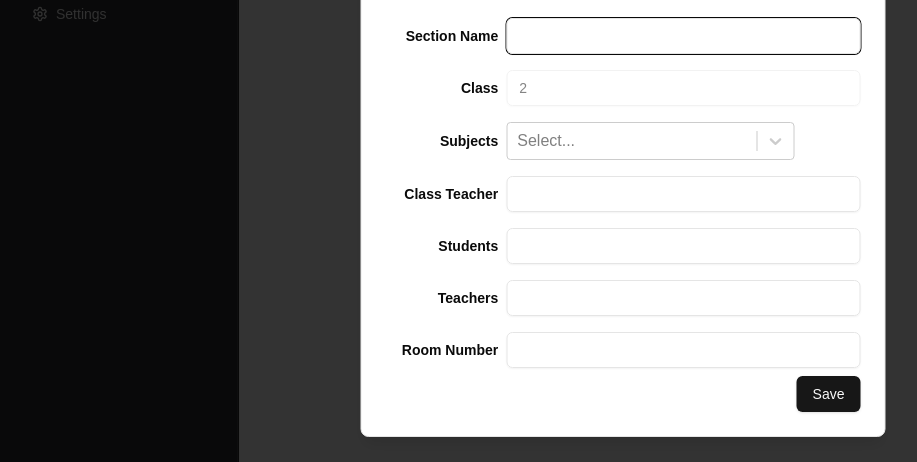
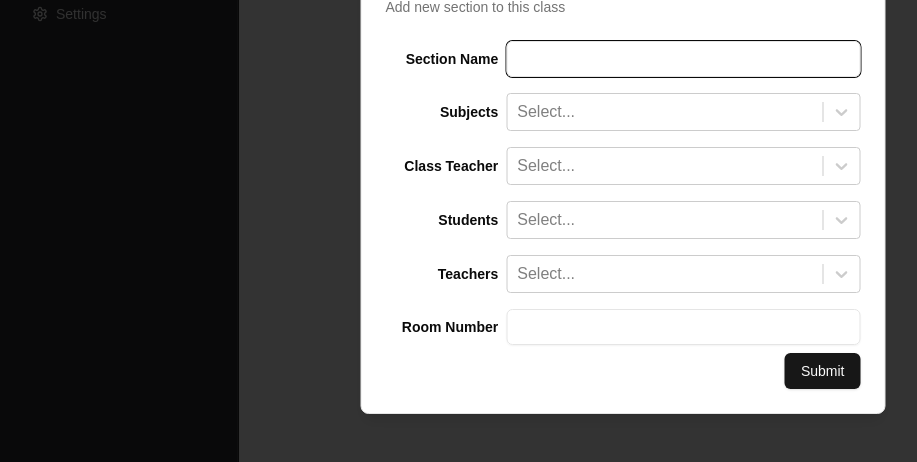
Before and after one commit to sameerlama5/sikshyalaya, a Next.js app in the folder client/: page /admin/class/1/sections in a window 1280 px wide. Both pictures are taken after a click on the button "Add New Section". Shown: the part 219-681 px from the top of the page, without its empty margins (17-934 px from the left). Built offline with nearby package versions, Linux system fonts and the light colour scheme; no server answers.

Commit message:
feat: dropdown field for students, teachers and class teacher for adding new section form

```diff
--- a/client/src/app/admin/class/[id]/sections/page.js
+++ b/client/src/app/admin/class/[id]/sections/page.js
@@ -1,4 +1,5 @@
 'use client'
+
 import { Button } from '@/components/ui/button'
 import axios from 'axios'
 import { useParams } from 'next/navigation'
@@ -18,14 +19,17 @@ import { Formik, Form, Field, ErrorMessage } from 'formik'
 import * as Yup from 'yup'
 import Select from 'react-select'
 
-
 const Sections = () => {
   const params = useParams()
   const [sectionList, setSectionList] = useState([])
 
   const fetchSections = async () => {
+    try {
       const { data } = await axios.get(`http://localhost:8000/class/${params.id}/sections`)
       setSectionList(data)
+    } catch (error) {
+      console.error('Error fetching sections:', error)
+    }
   }
 
   useEffect(() => {
@@ -35,41 +39,55 @@ const Sections = () => {
   const validationSchema = Yup.object({
     sectionName: Yup.string().required('Section Name is required'),
     class: Yup.number().required('Class is required'),
-    subjects: Yup.string().required('Subject are required'),
-    classTeacher: Yup.string().required('Class teacher name is required'),
-    students: Yup.string().required('Students are required'),
-    teachers: Yup.string().required('Teachers are required'),
+    subjects: Yup.array().min(1, 'Select at least one subject').required('Subjects are required'),
+    classTeacher: Yup.object().required('Class teacher name is required'),
+    students: Yup.array().min(1, 'Select at least one student').required('Students are required'),
+    teachers: Yup.array().min(1, 'Select at least one teacher').required('Teachers are required'),
     roomNumber: Yup.number().required('Room Number is required'),
   })
 
   const handleSubmit = async (values, { setSubmitting, resetForm }) => {
-    // Handle form submission
+    try {
       console.log(values)
-    // You can make your API request here
+      resetForm()
+    } catch (error) {
+      console.error('Error submitting form:', error)
+    } finally {
       setSubmitting(false)
-    resetForm()
+    }
   }
 
-  const [selectedSubjects, setSelectedSubjects] = useState([])
   const [subjectList, setSubjectList] = useState([])
+  const [teacherList, setTeacherList] = useState([])
+  const [studentList, setStudentList] = useState([])
 
-  const setHandleChange = (item)=>{
-    setSelectedSubjects(item)
+  const fetchSubjects = async () => {
+    try {
+      const { data } = await axios.get('http://localhost:8000/subjects')
+      setSubjectList(data.map(({ subjectName, _id }) => ({ label: subjectName, value: _id })))
+    } catch (error) {
+      console.error('Error fetching subjects:', error)
+    }
   }
 
-  const fetchSubjects = async() => {
-  const {data} = await  axios.get('http://localhost:8000/subjects')
-  const refactoredData = data.map((item)=>{
-    item.label = item.subjectName
-    item.value= item._id
-    return item
-  })
-  setSubjectList(refactoredData)
+  // fetch users according to the role and store it to the respective state
+  const fetchUsers = async () => {
+    try {
+      const { data } = await axios.get('http://localhost:8000/users')
+      const teachers = data.filter(user => user.role === 'teacher').map(({ fullName, _id }) => ({ label: fullName, value: _id }))
+      const students = data.filter(user => user.role === 'student').map(({ fullName, _id }) => ({ label: fullName, value: _id }))
+      setTeacherList(teachers)
+      setStudentList(students)
+    } catch (error) {
+      console.error('Error fetching users:', error)
     }
-  useEffect(()=>{
+  }
+
+  useEffect(() => {
     fetchSubjects()
+    fetchUsers()
+  }, [])
 
-  },[])
   return (
     <>
       <Dialog>
@@ -84,16 +102,24 @@ const Sections = () => {
             </DialogDescription>
           </DialogHeader>
           <Formik
-            initialValues={{ sectionName: '', class: '', subjects: '', classTeacher: '', students: '', teachers: '', roomNumber: '' }}
+            initialValues={{
+              sectionName: '',
+              class: '',
+              subjects: [],
+              classTeacher: null,
+              students: [],
+              teachers: [],
+              roomNumber: ''
+            }}
             validationSchema={validationSchema}
             onSubmit={handleSubmit}
           >
-            {({ isSubmitting }) => (
+            {({ isSubmitting, setFieldValue }) => (
               <Form>
-                <div className="grid gap-4 py-2 ">
+                <div className="grid gap-4 py-2">
 
                   {/* Section Name */}
-                  <div className="grid grid-cols-4 items-center gap-2 ">
+                  <div className="grid grid-cols-4 items-center gap-2">
                     <Label htmlFor="sectionName" className="text-right font-semibold">
                       Section Name
                     </Label>
@@ -106,81 +132,67 @@ const Sections = () => {
                     <ErrorMessage name="sectionName" component="div" className="text-red-500 col-span-4 text-right text-sm" />
                   </div>
 
-                  {/* Class*/}
-                  <div className="grid grid-cols-4 items-center gap-2 ">
-                    <Label htmlFor="class" className="text-right font-semibold">
-                      Class
-                    </Label>
-                    <Field
-                      as={Input}
-                      disabled
-                      value={2}
-                      id="class"
-                      name="class"
-                      className="col-span-3"
-                    />
-                    <ErrorMessage name="class" component="div" className="text-red-500 col-span-4 text-right text-sm" />
-                  </div>
-
-                   {/* Subjects*/}
-                   <div className="grid grid-cols-4 items-center gap-2 ">
+                  {/* Class */}
+                  <div className="grid grid-cols-4 items-center gap-2">
                     <Label htmlFor="subjects" className="text-right font-semibold">
                       Subjects
                     </Label>
                     <Select
                       isMulti
-                      value={selectedSubjects}
-                      className='w-72'
-                      onChange={setHandleChange}
+                      name="subjects"
+                      onChange={options => setFieldValue('subjects', options)}
                       options={subjectList}
+                      className="col-span-3"
                     />
                     <ErrorMessage name="subjects" component="div" className="text-red-500 col-span-4 text-right text-sm" />
                   </div>
 
-                  {/* Class Teacher*/}
-                  <div className="grid grid-cols-4 items-center gap-2 ">
+                  {/* Class Teacher */}
+                  <div className="grid grid-cols-4 items-center gap-2">
                     <Label htmlFor="classTeacher" className="text-right font-semibold">
                       Class Teacher
                     </Label>
-                    <Field
-                      as={Input}
-                      id="classTeacher"
+                    <Select
                       name="classTeacher"
+                      onChange={option => setFieldValue('classTeacher', option)}
+                      options={teacherList}
                       className="col-span-3"
                     />
                     <ErrorMessage name="classTeacher" component="div" className="text-red-500 col-span-4 text-right text-sm" />
                   </div>
 
-                   {/* Students*/}
-                   <div className="grid grid-cols-4 items-center gap-2 ">
+                  {/* Students */}
+                  <div className="grid grid-cols-4 items-center gap-2">
                     <Label htmlFor="students" className="text-right font-semibold">
                       Students
                     </Label>
-                    <Field
-                      as={Input}
-                      id="students"
+                    <Select
+                      isMulti
                       name="students"
+                      onChange={options => setFieldValue('students', options)}
+                      options={studentList}
                       className="col-span-3"
                     />
                     <ErrorMessage name="students" component="div" className="text-red-500 col-span-4 text-right text-sm" />
                   </div>
 
-                   {/* Teachers*/}
-                   <div className="grid grid-cols-4 items-center gap-2 ">
+                  {/* Teachers */}
+                  <div className="grid grid-cols-4 items-center gap-2">
                     <Label htmlFor="teachers" className="text-right font-semibold">
                       Teachers
                     </Label>
-                    <Field
-                      as={Input}
-                      id="teachers"
+                    <Select
+                      isMulti
                       name="teachers"
+                      onChange={options => setFieldValue('teachers', options)}
+                      options={teacherList}
                       className="col-span-3"
                     />
                     <ErrorMessage name="teachers" component="div" className="text-red-500 col-span-4 text-right text-sm" />
                   </div>
 
-                   {/* Room Number*/}
-                   <div className="grid grid-cols-4 items-center gap-2 ">
+                  {/* Room Number */}
+                  <div className="grid grid-cols-4 items-center gap-2">
                     <Label htmlFor="roomNumber" className="text-right font-semibold">
                       Room Number
                     </Label>
@@ -195,7 +207,7 @@ const Sections = () => {
 
                 </div>
                 <DialogFooter>
-                  <Button type="submit" disabled={isSubmitting}>Save </Button>
+                  <Button type='submit' disabled={isSubmitting}>Submit</Button>
                 </DialogFooter>
               </Form>
             )}
@@ -204,16 +216,12 @@ const Sections = () => {
       </Dialog>
 
       <div className='flex gap-4'>
-        {
-          sectionList.length > 0 && sectionList.map((item) => {
-            return (
+        {sectionList.length > 0 && sectionList.map(item => (
           <div key={item._id} className='bg-black text-white p-4 w-36'>
-                Section - {item.sectionName}
-                Total Students: {item.students.length}
+            <div>Section - {item.sectionName}</div>
+            <div>Total Students: {item.students.length}</div>
           </div>
-            )
-          })
-        }
+        ))}
       </div>
     </>
   )
```
Also changed, not shown: 2 other files (tests, documents, lock files or other folders). Lines whose indentation alone changed are shown as unchanged.
